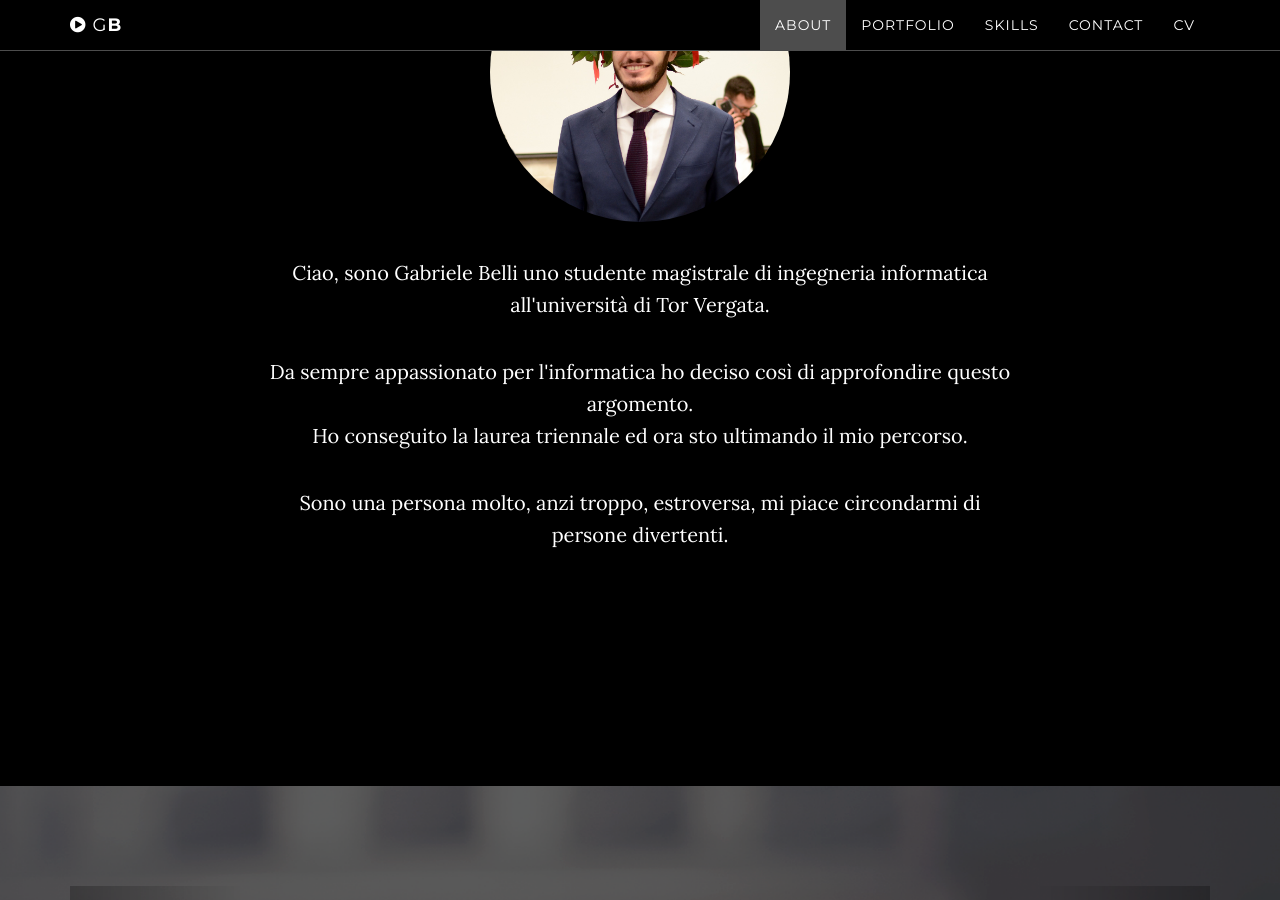
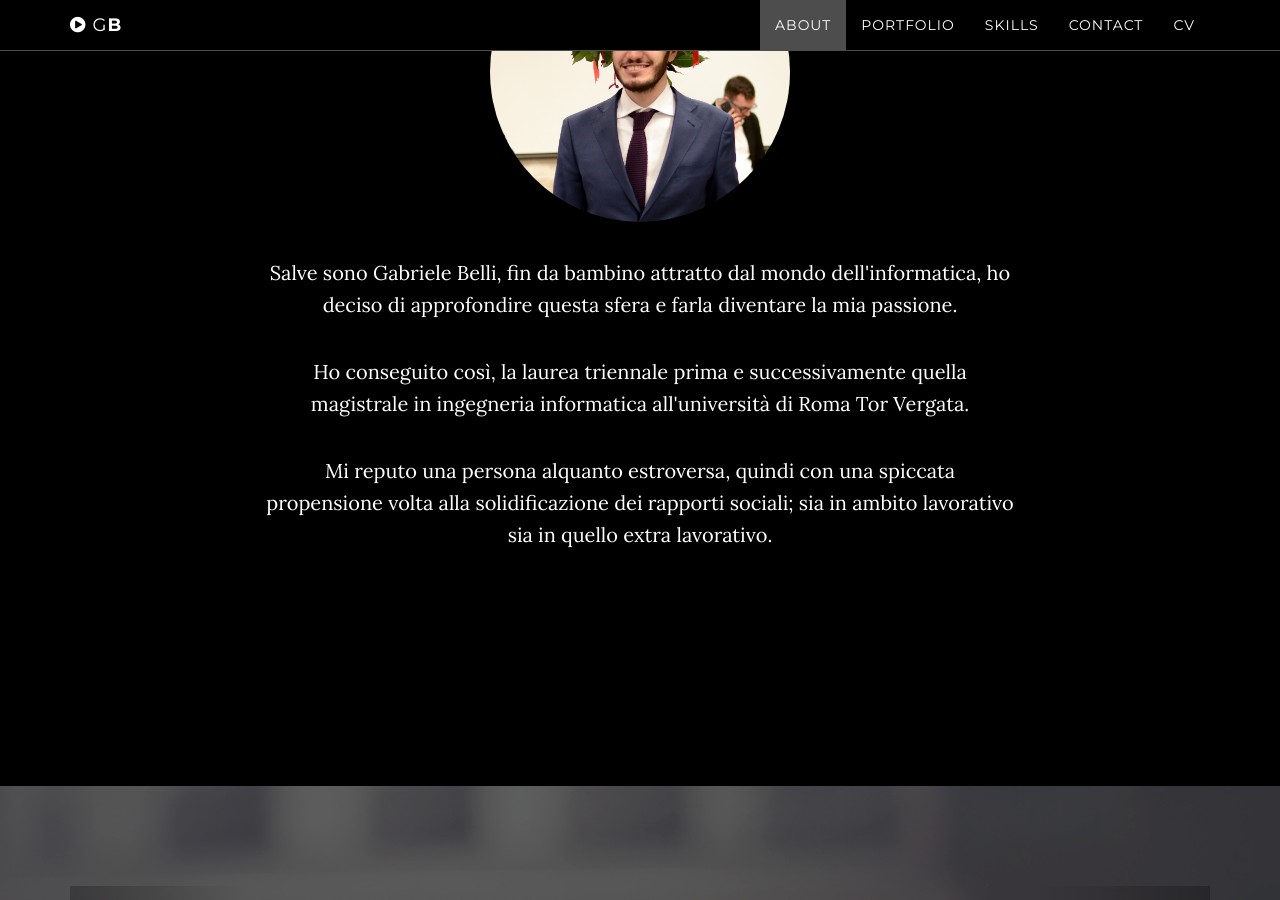
Before and after one commit to GabrieleBelli/GabrieleBelli.github.io, a Jekyll site: the page built from index.html, in a window 1280 px wide and 900 px high, scrolled down 1178 px. Built offline with Jekyll 4.4.1, drawn with Linux system fonts in a browser that asks for light colours; Markdown is read by kramdown in place of the engine named in the settings.

Commit message:
update about

```diff
--- a/_includes/about.html
+++ b/_includes/about.html
@@ -4,9 +4,9 @@
             <img src="/img/me.jpg" class="img-circle" width="300" height="300">
             <div class="col-lg-8 col-lg-offset-2">
              <p></p>
-                <p>Ciao, sono Gabriele Belli uno studente magistrale di ingegneria informatica all'università di Tor Vergata.</p>
-                <p>Da sempre appassionato per l'informatica ho deciso così di approfondire questo argomento.<br>Ho conseguito la laurea triennale ed ora sto ultimando il mio percorso.</p>
-                <p>Sono una persona molto, anzi troppo, estroversa, mi piace circondarmi di persone divertenti.</p>
+                <p>Salve sono Gabriele Belli, fin da bambino attratto dal mondo dell'informatica, ho deciso di approfondire questa sfera e farla diventare la mia passione.</p>
+                <p>Ho conseguito così, la laurea triennale prima e successivamente quella magistrale in ingegneria informatica all'università di Roma Tor Vergata.</p>
+                <p>Mi reputo una persona alquanto estroversa, quindi con una spiccata propensione volta alla solidificazione dei rapporti sociali; sia in ambito lavorativo sia in quello extra lavorativo.</p>
             </div>
         </div>
     </section>
```
